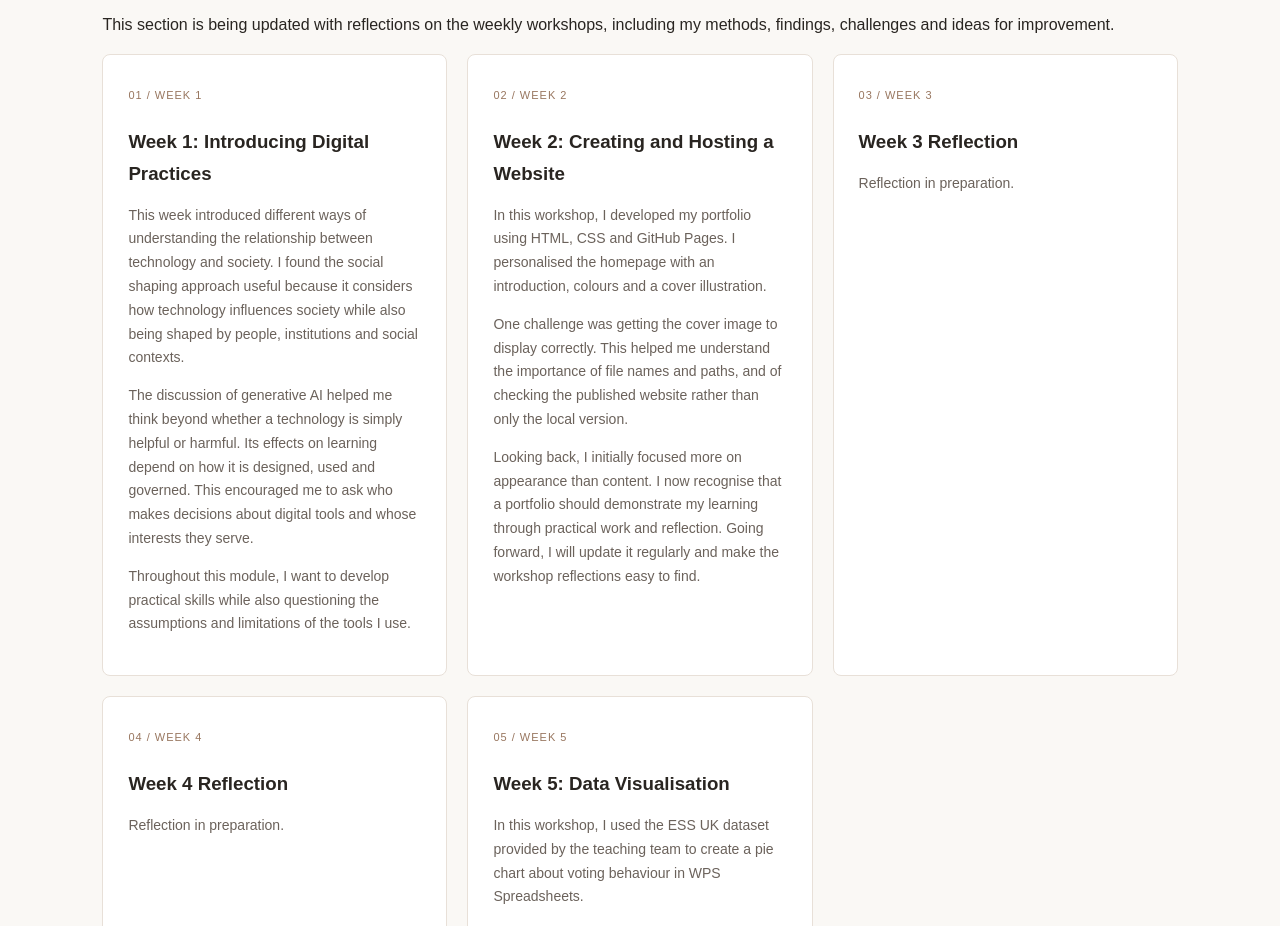
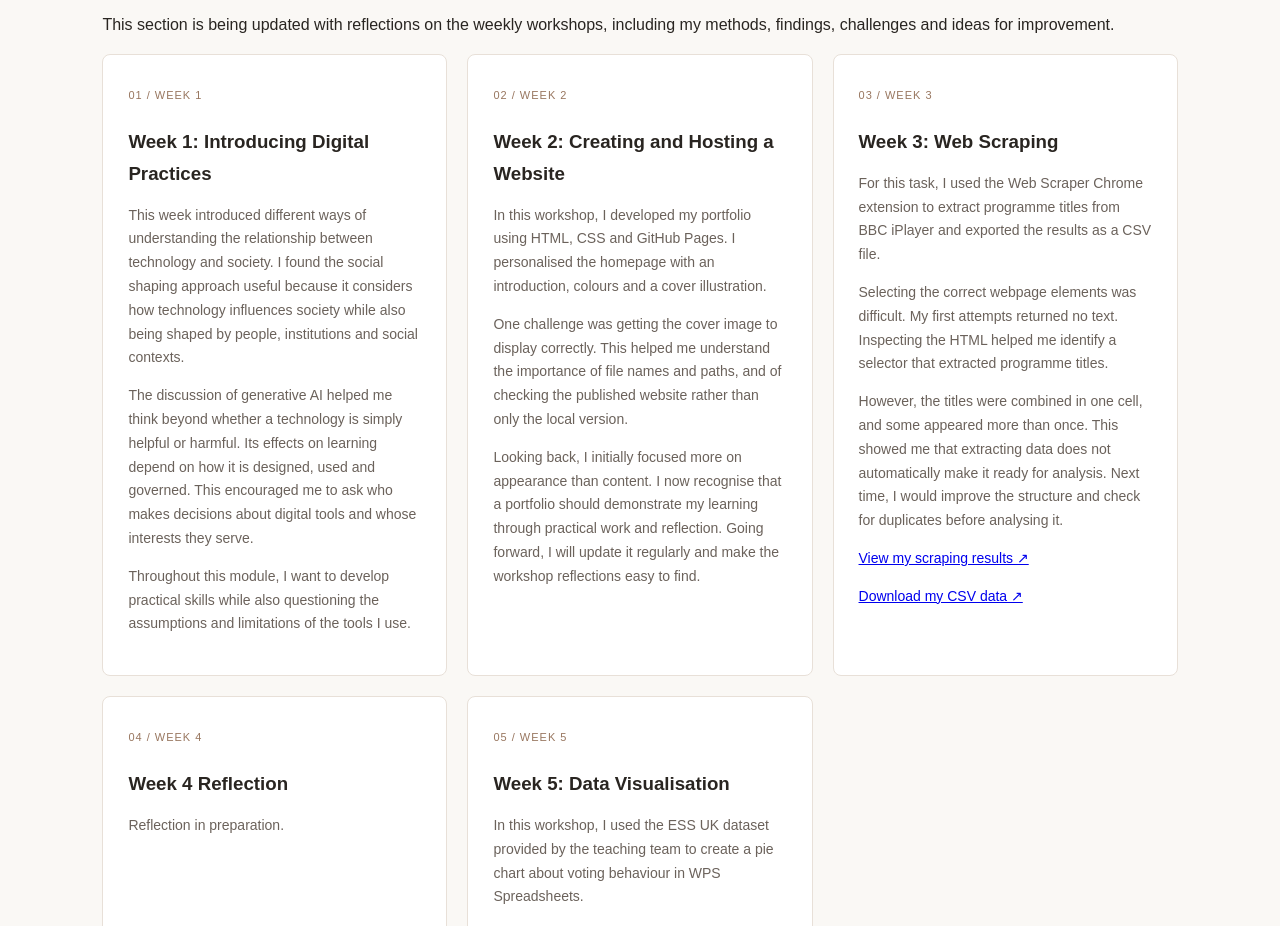
Before and after one commit to luyi02199-collab/comm5780-portfolio, a plain HTML site: page index.html in a window 1280 px wide. Shown: the part 1440-2366 px from the top of the page. Drawn offline with Linux system fonts and the light colour scheme.

Commit message:
Update Week 3 Reflection with web scraping details
Added detailed reflection on web scraping task using the Web Scraper Chrome extension, including challenges faced and improvements for future analysis.

```diff
--- a/index.html
+++ b/index.html
@@ -140,8 +140,40 @@
 
         <article class="project-card">
           <span class="project-number">03 / WEEK 3</span>
-          <h3>Week 3 Reflection</h3>
-          <p>Reflection in preparation.</p>
+          <h3>Week 3: Web Scraping</h3>
+
+<p>
+  For this task, I used the Web Scraper Chrome extension
+  to extract programme titles from BBC iPlayer and
+  exported the results as a CSV file.
+</p>
+
+<p>
+  Selecting the correct webpage elements was difficult.
+  My first attempts returned no text. Inspecting the
+  HTML helped me identify a selector that extracted
+  programme titles.
+</p>
+
+<p>
+  However, the titles were combined in one cell, and
+  some appeared more than once. This showed me that
+  extracting data does not automatically make it ready
+  for analysis. Next time, I would improve the structure
+  and check for duplicates before analysing it.
+</p>
+
+<p>
+  <a href="week3-scraping.png">
+    View my scraping results ↗
+  </a>
+</p>
+
+<p>
+  <a href="week3-bbc.csv" download>
+    Download my CSV data ↗
+  </a>
+</p>
         </article>
 
         <article class="project-card">
```
